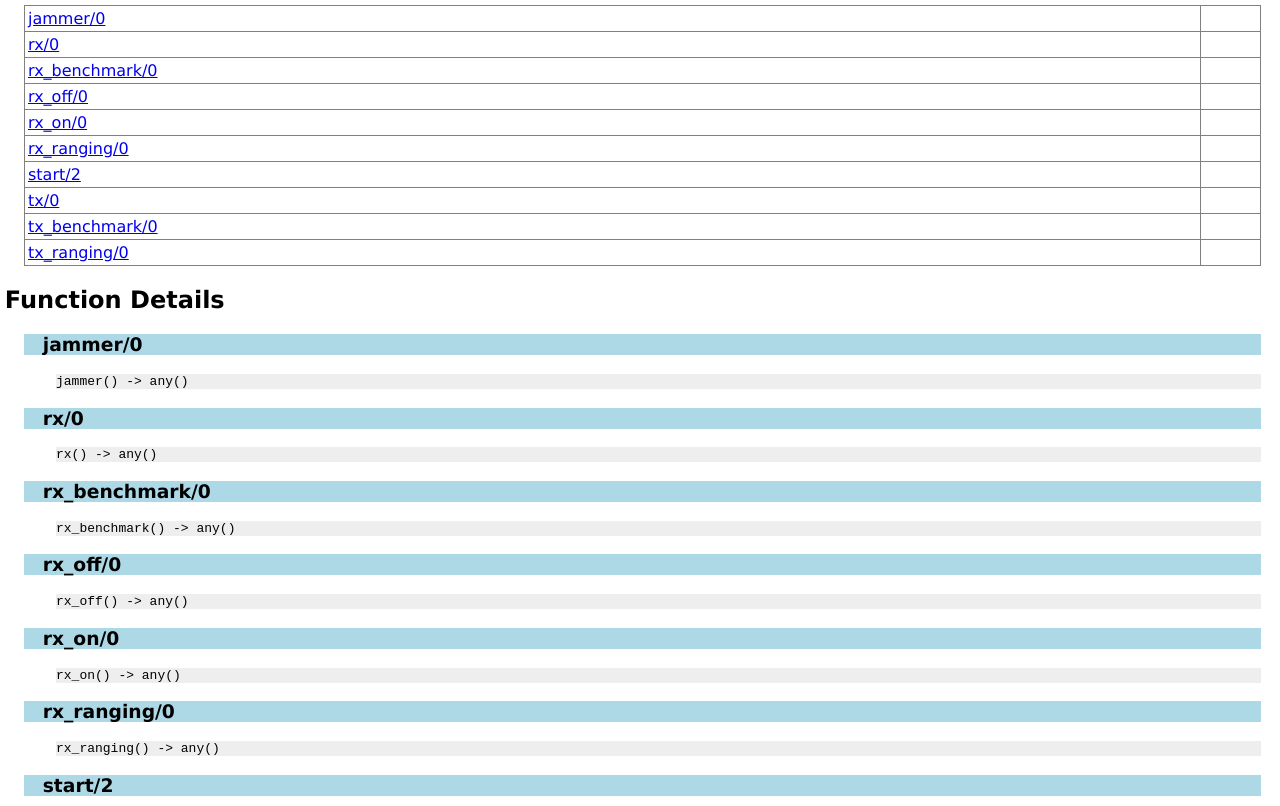
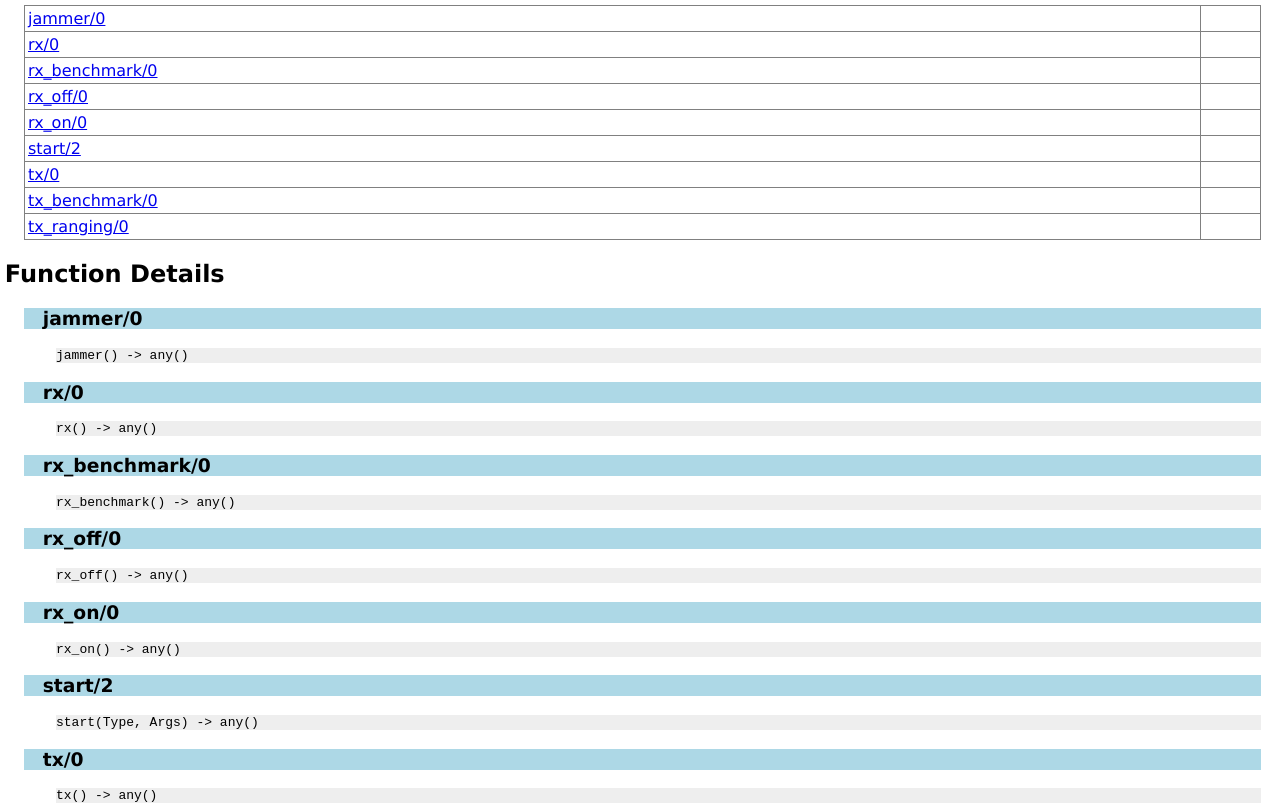
Before and after one commit to GwendalLaurent/pmod_uwb, a plain HTML site: page doc/robot.html in a window 1280 px wide. Shown: the part 300-1106 px from the top of the page. Drawn offline with Linux system fonts and the light colour scheme.

Commit message:
fix dialyzer errors and documentation update

```diff
--- a/doc/robot.html
+++ b/doc/robot.html
@@ -20,7 +20,6 @@
 <tr><td valign="top"><a href="#rx_benchmark-0">rx_benchmark/0</a></td><td></td></tr>
 <tr><td valign="top"><a href="#rx_off-0">rx_off/0</a></td><td></td></tr>
 <tr><td valign="top"><a href="#rx_on-0">rx_on/0</a></td><td></td></tr>
-<tr><td valign="top"><a href="#rx_ranging-0">rx_ranging/0</a></td><td></td></tr>
 <tr><td valign="top"><a href="#start-2">start/2</a></td><td></td></tr>
 <tr><td valign="top"><a href="#tx-0">tx/0</a></td><td></td></tr>
 <tr><td valign="top"><a href="#tx_benchmark-0">tx_benchmark/0</a></td><td></td></tr>
@@ -59,12 +58,6 @@
 <p> </p>
 </div>
 
-<h3 class="function"><a name="rx_ranging-0">rx_ranging/0</a></h3>
-<div class="spec">
-<p><tt>rx_ranging() -&gt; any()</tt></p>
-<p> </p>
-</div>
-
 <h3 class="function"><a name="start-2">start/2</a></h3>
 <div class="spec">
 <p><tt>start(Type, Args) -&gt; any()</tt></p>
```
Also changed, not shown: doc/modules-frame.html (+4 -0 lines), 5 other files.
